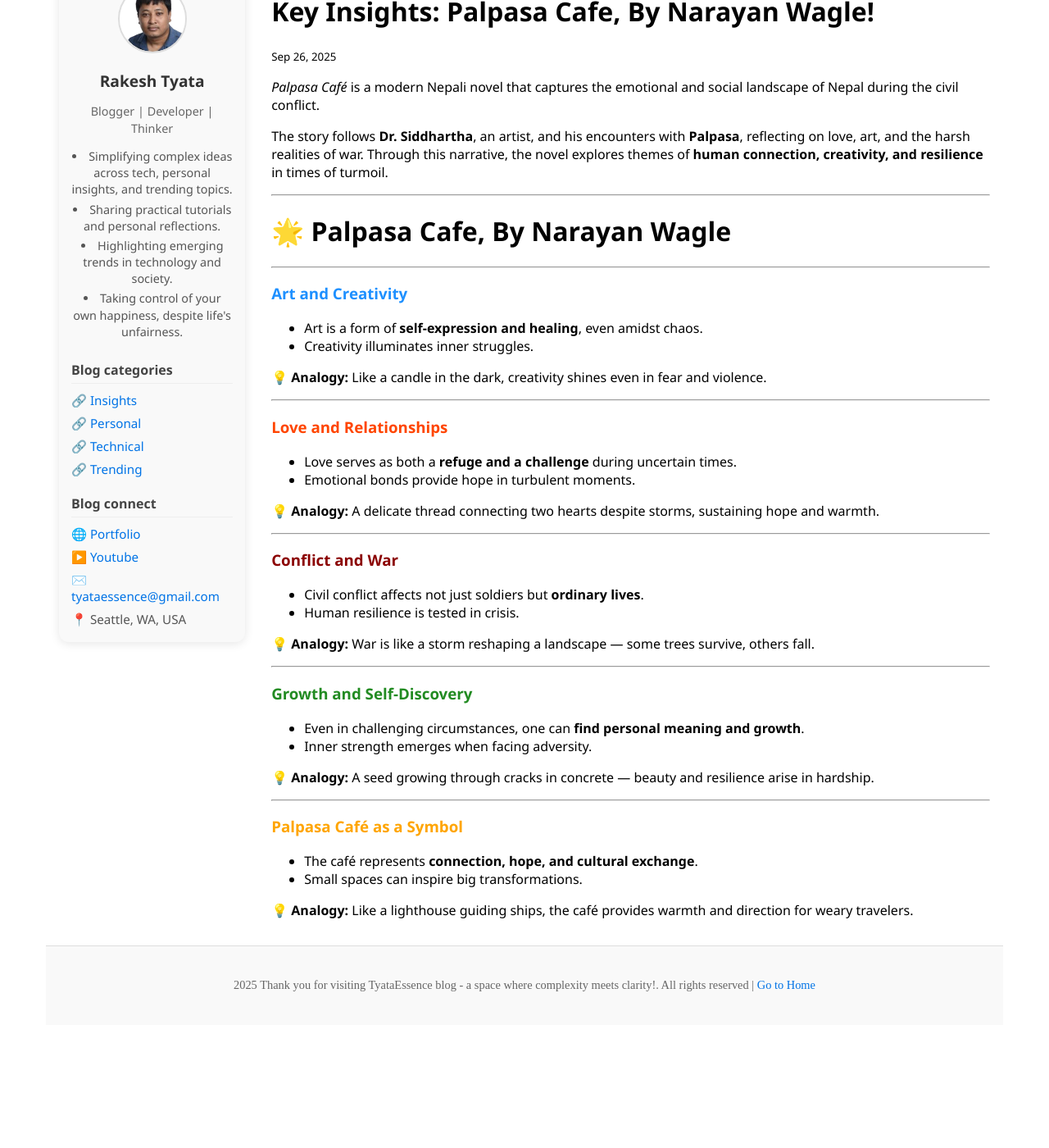
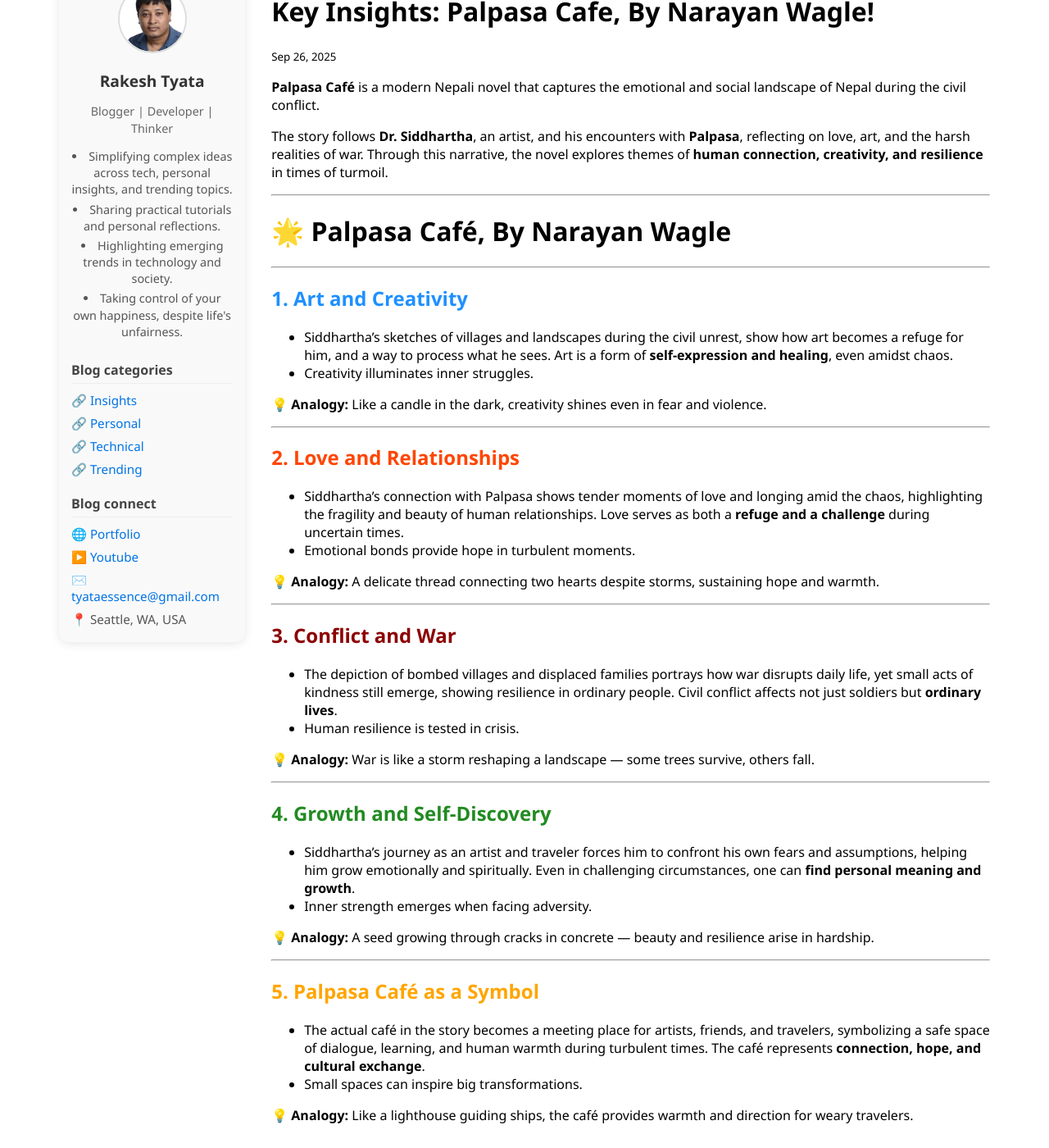
Before and after one commit to tyataessence/tyataessence.github.io, a Jekyll site: the page built from _posts/insights/2025-09-26-key-insights-palpasa-cafe.md, in a window 1280 px wide and 1400 px high, scrolled down 279 px. Shown: the whole window at 82% size. Built offline with Jekyll 4.4.1, drawn with Linux system fonts in a browser that asks for light colours; before the commit the page ends 1553 px from its top, so only the background shows below that.

Commit message:
fixing posts

```diff
--- a/_posts/insights/2025-09-26-key-insights-palpasa-cafe.md
+++ b/_posts/insights/2025-09-26-key-insights-palpasa-cafe.md
@@ -7,55 +7,55 @@ tags: [Art, Love, Conflict, War, Grow, Self-Discovery, Insights]
 author: Rakesh Tyata
 ---
 
-_Palpasa Café_ is a modern Nepali novel that captures the emotional and social landscape of Nepal during the civil conflict.
+**Palpasa Café** is a modern Nepali novel that captures the emotional and social landscape of Nepal during the civil conflict.
 
 The story follows **Dr. Siddhartha**, an artist, and his encounters with **Palpasa**, reflecting on love, art, and the harsh realities of war. Through this narrative, the novel explores themes of **human connection, creativity, and resilience** in times of turmoil.
 
 ---
 
-# 🌟 Palpasa Cafe, By Narayan Wagle
+# 🌟 Palpasa Café, By Narayan Wagle
 
 ---
 
-### <span style="color:#1E90FF">Art and Creativity</span>
+## <span style="color:#1E90FF">1. Art and Creativity</span>
 
-- Art is a form of **self-expression and healing**, even amidst chaos.
+- Siddhartha’s sketches of villages and landscapes during the civil unrest, show how art becomes a refuge for him, and a way to process what he sees. Art is a form of **self-expression and healing**, even amidst chaos.
 - Creativity illuminates inner struggles.
 
 💡 **Analogy:** Like a candle in the dark, creativity shines even in fear and violence.
 
 ---
 
-### <span style="color:#FF4500">Love and Relationships</span>
+## <span style="color:#FF4500">2. Love and Relationships</span>
 
-- Love serves as both a **refuge and a challenge** during uncertain times.
+- Siddhartha’s connection with Palpasa shows tender moments of love and longing amid the chaos, highlighting the fragility and beauty of human relationships. Love serves as both a **refuge and a challenge** during uncertain times.
 - Emotional bonds provide hope in turbulent moments.
 
 💡 **Analogy:** A delicate thread connecting two hearts despite storms, sustaining hope and warmth.
 
 ---
 
-### <span style="color:#8B0000">Conflict and War</span>
+## <span style="color:#8B0000">3. Conflict and War</span>
 
-- Civil conflict affects not just soldiers but **ordinary lives**.
+- The depiction of bombed villages and displaced families portrays how war disrupts daily life, yet small acts of kindness still emerge, showing resilience in ordinary people. Civil conflict affects not just soldiers but **ordinary lives**.
 - Human resilience is tested in crisis.
 
 💡 **Analogy:** War is like a storm reshaping a landscape — some trees survive, others fall.
 
 ---
 
-### <span style="color:#228B22">Growth and Self-Discovery</span>
+## <span style="color:#228B22">4. Growth and Self-Discovery</span>
 
-- Even in challenging circumstances, one can **find personal meaning and growth**.
+- Siddhartha’s journey as an artist and traveler forces him to confront his own fears and assumptions, helping him grow emotionally and spiritually. Even in challenging circumstances, one can **find personal meaning and growth**.
 - Inner strength emerges when facing adversity.
 
 💡 **Analogy:** A seed growing through cracks in concrete — beauty and resilience arise in hardship.
 
 ---
 
-### <span style="color:#FFA500">Palpasa Café as a Symbol</span>
+## <span style="color:#FFA500">5. Palpasa Café as a Symbol</span>
 
-- The café represents **connection, hope, and cultural exchange**.
+- The actual café in the story becomes a meeting place for artists, friends, and travelers, symbolizing a safe space of dialogue, learning, and human warmth during turbulent times. The café represents **connection, hope, and cultural exchange**.
 - Small spaces can inspire big transformations.
 
 💡 **Analogy:** Like a lighthouse guiding ships, the café provides warmth and direction for weary travelers.
```
Also changed, not shown: _posts/insights/2025-09-23-key-insights-khusi.md (+10 -8 lines), _posts/insights/2025-09-26-key-insights-seven-habits.md (+7 -7 lines).
